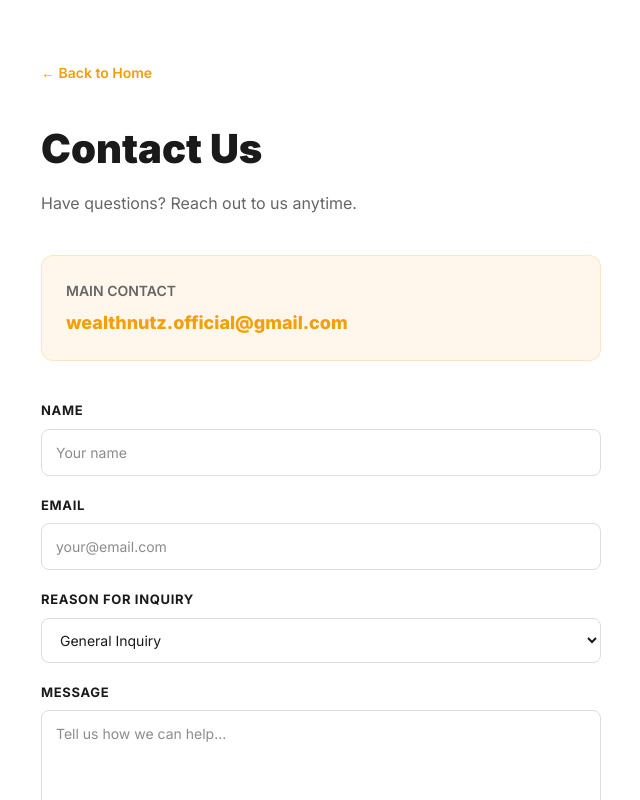
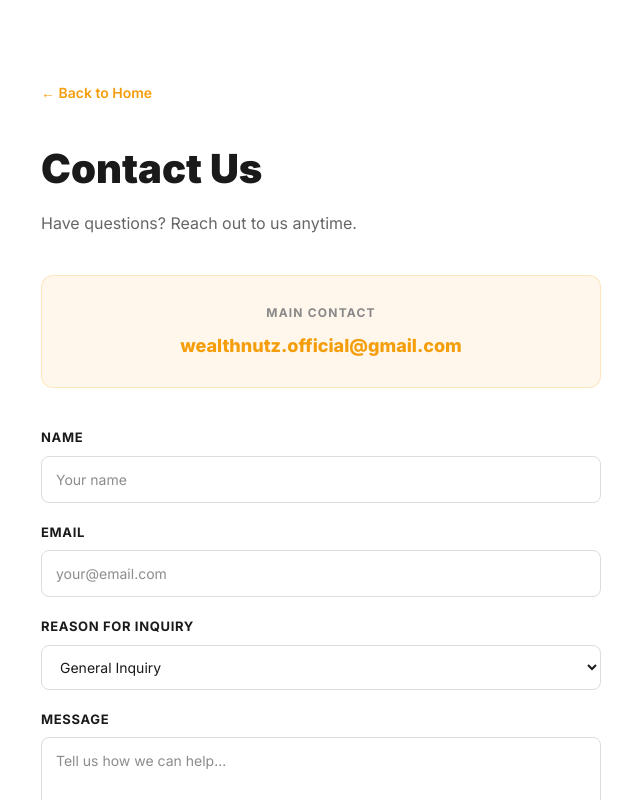
Before and after one commit to gandolfifg-ops/v0-code-submission, a Next.js app: page /contact in a window 1280 px wide. Shown: the top 800 px of the page, without its empty margins (319-959 px from the left). Built offline with nearby package versions, Linux system fonts and the light colour scheme.

Commit message:
fix: update Turbopack cache and centering for contact email
Adjust Turbopack cache and ensure centered email display with padding and hover effect.

```diff
--- a/app/contact/page.tsx
+++ b/app/contact/page.tsx
@@ -1,3 +1,4 @@
+/* build:v106 — no nested <a> in any Link */
 "use client";
 
 import { useState } from "react";
@@ -26,7 +27,7 @@ export default function ContactPage() {
 
   return (
     <main style={{ minHeight: "100vh", background: "white" }} className="dark:bg-slate-950">
-      <div style={{ maxWidth: 600, margin: "0 auto", padding: "60px 20px" }}>
+      <div style={{ maxWidth: 600, margin: "0 auto", padding: "80px 20px 60px" }}>
         {/* Header */}
         <div style={{ marginBottom: 40 }}>
           <Link href="/" style={{ color: "#f59e0b", textDecoration: "none", fontSize: 14, fontWeight: 600, marginBottom: 16, display: "inline-block" }}>
@@ -41,19 +42,34 @@ export default function ContactPage() {
         </div>
 
         {/* Contact Email */}
-        <div style={{ padding: 24, background: "rgba(245,158,11,0.08)", borderRadius: 12, border: "1px solid rgba(245,158,11,0.2)", marginBottom: 40 }} className="dark:bg-slate-900 dark:border-slate-700">
-          <p style={{ fontSize: 14, color: "#666", margin: "0 0 8px", fontWeight: 600 }} className="dark:text-slate-400">
+        <div
+          style={{
+            padding: 28,
+            background: "rgba(245,158,11,0.08)",
+            borderRadius: 12,
+            border: "1px solid rgba(245,158,11,0.2)",
+            marginBottom: 40,
+            display: "flex",
+            flexDirection: "column",
+            alignItems: "center",
+            textAlign: "center",
+          }}
+          className="dark:bg-slate-900 dark:border-slate-700"
+        >
+          <p style={{ fontSize: 12, color: "#888", margin: "0 0 10px", fontWeight: 700, letterSpacing: ".1em" }} className="dark:text-slate-400">
             MAIN CONTACT
           </p>
           <a
             href="mailto:wealthnutz.official@gmail.com"
             style={{
-              fontSize: 18,
+              fontSize: "clamp(14px, 4vw, 18px)",
               fontWeight: 800,
               color: "#f59e0b",
               textDecoration: "none",
-              display: "inline-block",
+              wordBreak: "break-all",
             }}
+            onMouseEnter={e => (e.currentTarget.style.textDecoration = "underline")}
+            onMouseLeave={e => (e.currentTarget.style.textDecoration = "none")}
           >
             wealthnutz.official@gmail.com
           </a>
--- a/app/help/page.tsx
+++ b/app/help/page.tsx
@@ -1,3 +1,4 @@
+/* build:v106 — no nested <a> in any Link */
 import Link from "next/link";
 
 export const metadata = {
--- a/app/page.tsx
+++ b/app/page.tsx
@@ -1,7 +1,7 @@
 "use client";
 
 /**
- * WealthNutz — Single File, v0-Ready (build:v106 cache-bust, Link components verified clean)
+ * WealthNutz — Single File, v0-Ready (build:v107 no-nested-anchor final)
  * ─────────────────────────────────────────────────────────────────────────────
  * Paste this entire file into app/page.tsx in any Next.js project.
  *
@@ -166,7 +166,7 @@ const PARTNERS = [
   { name: "EdTech Alliance", desc: "Financial literacy integration" },
 ];
 
-// ─────────────────────────────────────────────────────�����──────���─�����─────────────
+// ─────────────────────────────────────────────────��───�����──────���─�����─────────────
 // SECTION 2 — DESIGN TOKENS (Light/Dark Mode Support)
 // ─────────────────────────────────────────────────────────────────────────────
 
@@ -963,7 +963,7 @@ function ExpandableText({ text, maxLines = 2 }: { text: string; maxLines?: numbe
   );
 }
 
-// ──────────────────────────────────────────────────────��──���────────────�������──────
+// ─────────────────────────────────────────────────��────��──���────────────�������──────
 // SECTION 5C-1 — FILTER SIDEBAR (Desktop) & SORT DROPDOWN
 // ─────────────────────────────────────────────────────────────────────────────
 
```
